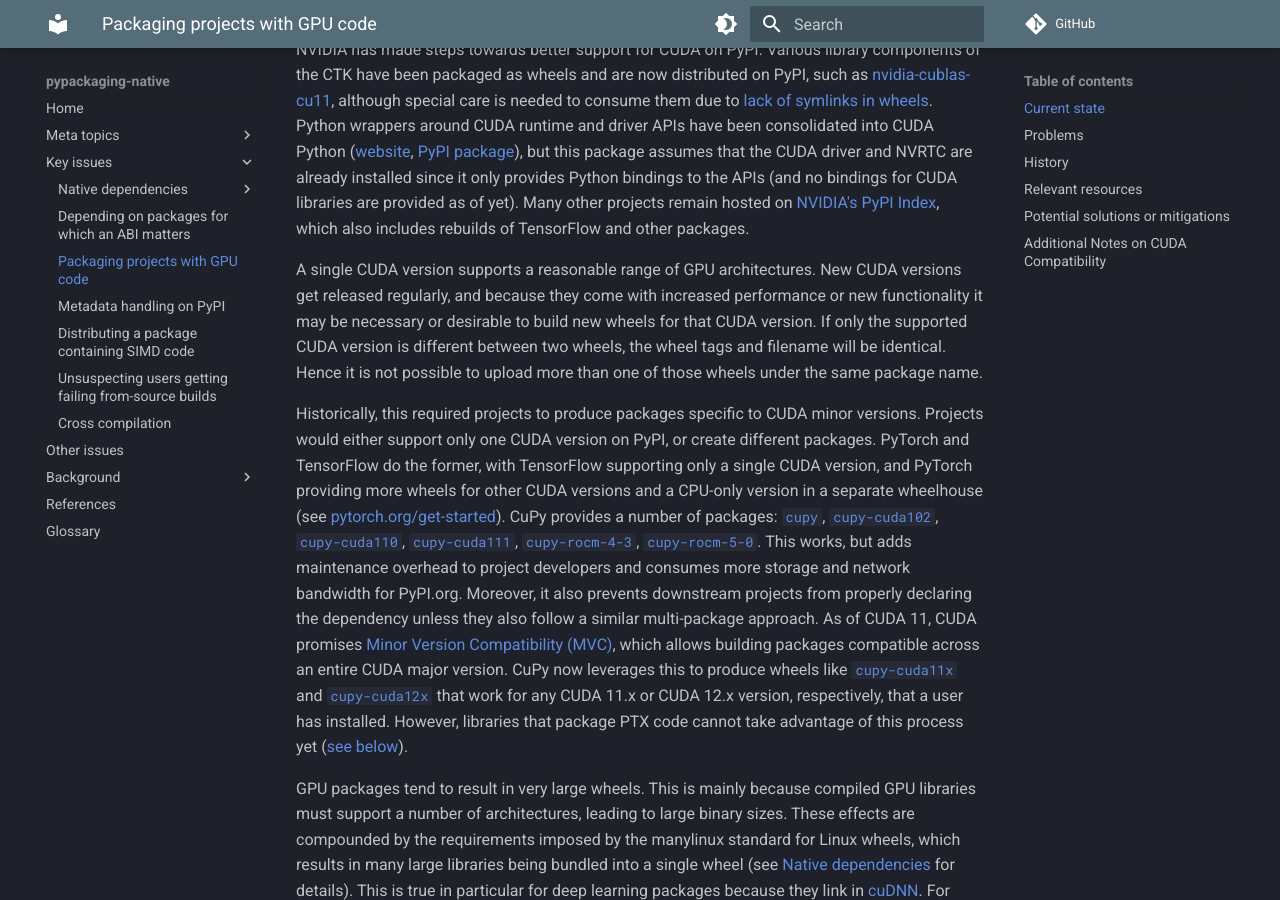
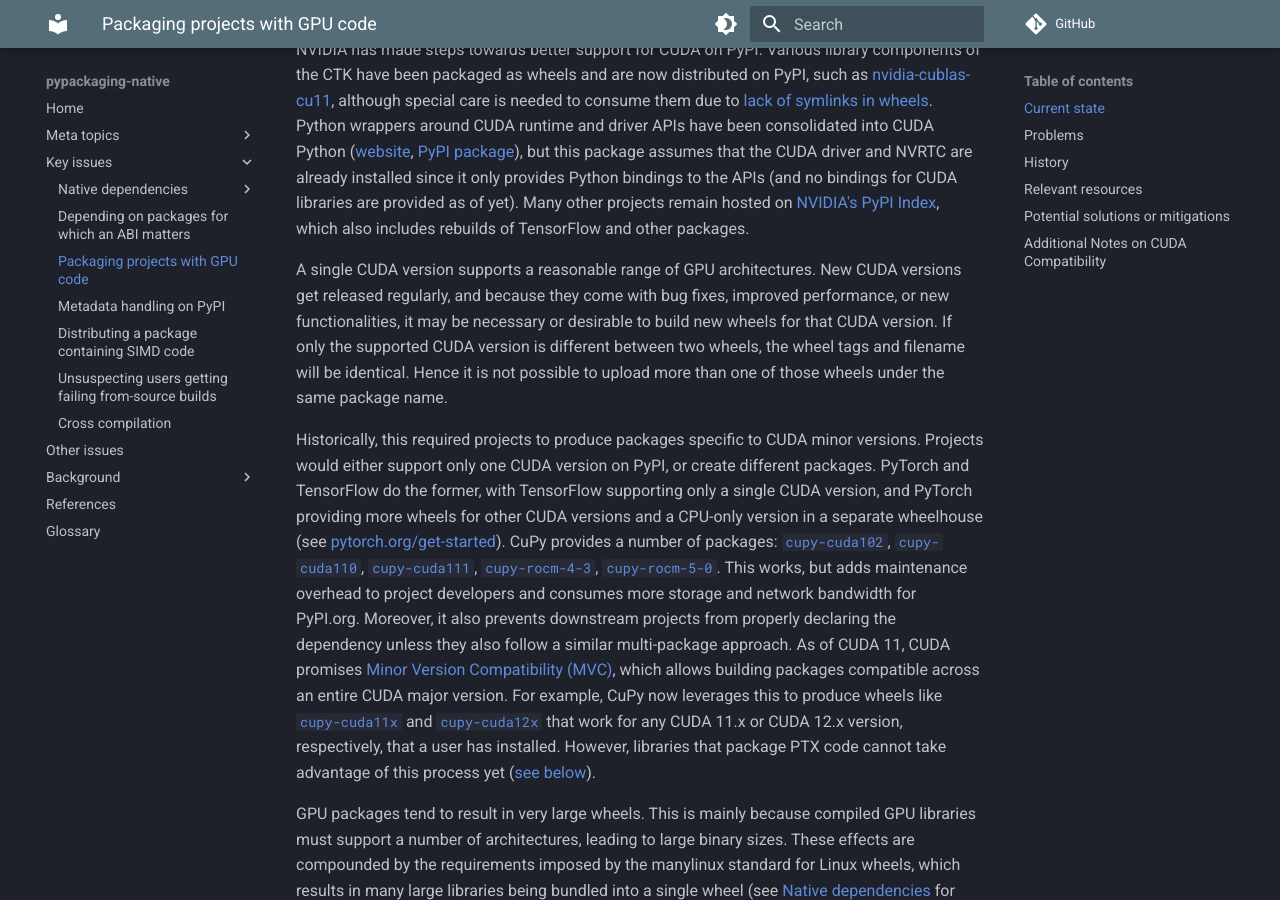
Before and after one commit to pypackaging-native/pypackaging-native, an MkDocs documentation site: the page built from docs/key-issues/gpus.md, in a window 1280 px wide and 900 px high, scrolled down 861 px. Built offline with MkDocs 1.6.1 and Material for MkDocs 9.7.7, drawn with Linux system fonts in a browser that asks for light colours; comment, search, counter and statistics services are not loaded; some of the changed text lies outside the part shown.

Commit message:
Apply suggestions from code review
Co-authored-by: Leo Fang <leo80042@gmail.com>

```diff
--- a/docs/key-issues/gpus.md
+++ b/docs/key-issues/gpus.md
@@ -56,8 +56,8 @@ Index](https://pypi.org/project/nvidia-pyindex/), which also includes rebuilds
 of TensorFlow and other packages.
 
 A single CUDA version supports a reasonable range of GPU architectures. New
-CUDA versions get released regularly, and because they come with increased
-performance or new functionality it may be necessary or desirable to build
+CUDA versions get released regularly, and because they come with bug fixes, improved
+performance, or new functionalities, it may be necessary or desirable to build
 new wheels for that CUDA version. If only the supported CUDA version is
 different between two wheels, the wheel tags and filename will be identical.
 Hence it is not possible to upload more than one of those wheels under the same
@@ -69,7 +69,7 @@ different packages. PyTorch and TensorFlow do the former, with TensorFlow
 supporting only a single CUDA version, and PyTorch providing more wheels for
 other CUDA versions and a CPU-only version in a separate wheelhouse (see
 [pytorch.org/get-started](https://pytorch.org/get-started/locally/)).
-CuPy provides a number of packages: [`cupy`](https://pypi.org/project/cupy/),
+CuPy provides a number of packages:
 [`cupy-cuda102`](https://pypi.org/project/cupy-cuda102/),
 [`cupy-cuda110`](https://pypi.org/project/cupy-cuda1110/),
 [`cupy-cuda111`](https://pypi.org/project/cupy-cuda111/),
@@ -82,7 +82,7 @@ follow a similar multi-package approach. As of CUDA 11, CUDA promises
 [Minor Version Compatibility
 (MVC)](https://docs.nvidia.com/deploy/cuda-compatibility/index.html#minor-version-compatibility),
 which allows building packages compatible across an entire CUDA major
-version. CuPy now leverages this to produce wheels like
+version. For example, CuPy now leverages this to produce wheels like
 [`cupy-cuda11x`](https://pypi.org/project/cupy-cuda11x/) and
 [`cupy-cuda12x`](https://pypi.org/project/cupy-cuda12x/) that work for any CUDA
 11.x or CUDA 12.x version, respectively, that a user has installed. However,
@@ -283,7 +283,7 @@ However there are some caveats with MVC:
   CUDA itself provides no general solutions to this problem, although in some
   cases there are tools that may help (for instance, Numba supports
   MVC in CUDA 11 [starting with numba
-  0.57](https://numba.readthedocs.io/en/stable/release-notes.html#version-0-57-0-1-may-2023).
+  0.57](https://numba.readthedocs.io/en/stable/release-notes.html#version-0-57-0-1-may-2023)).
   CUDA 12 introduces the
   [nvJitLink](https://docs.nvidia.com/cuda/nvjitlink/index.html) library as the
   long-term solution to this problem. nvJitLink may be leveraged to compile PTX
```
Also changed, not shown: other parts of docs/key-issues/gpus.md (+2 -2 lines).
